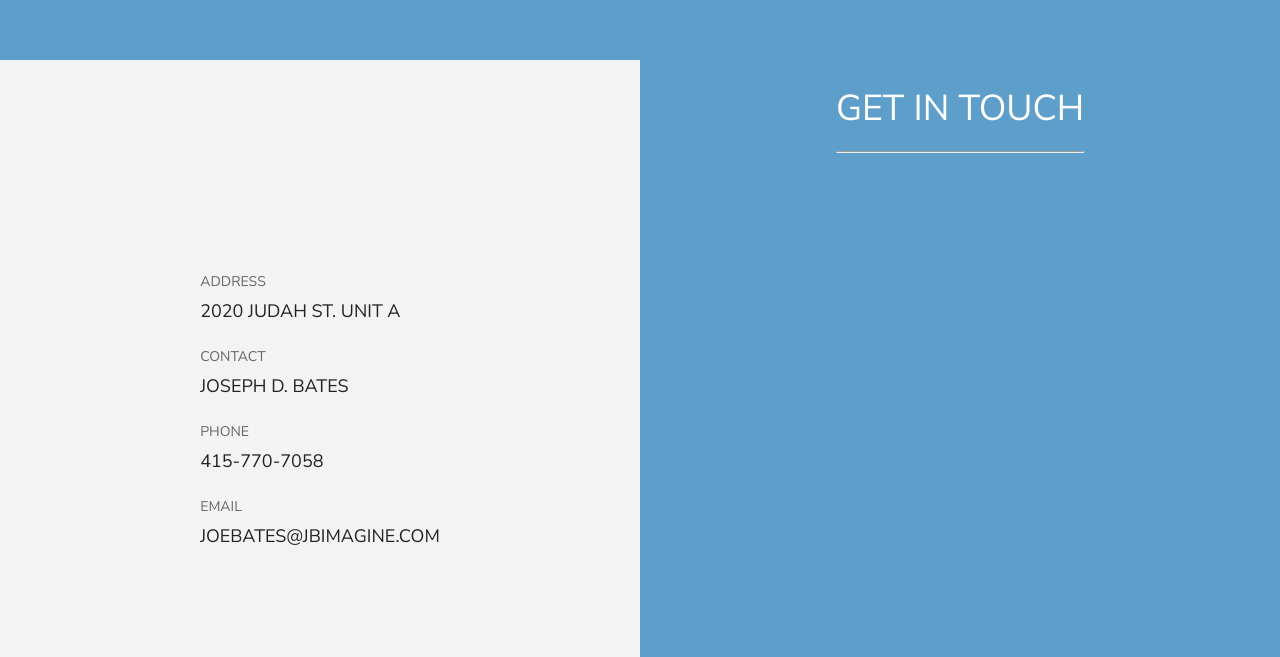
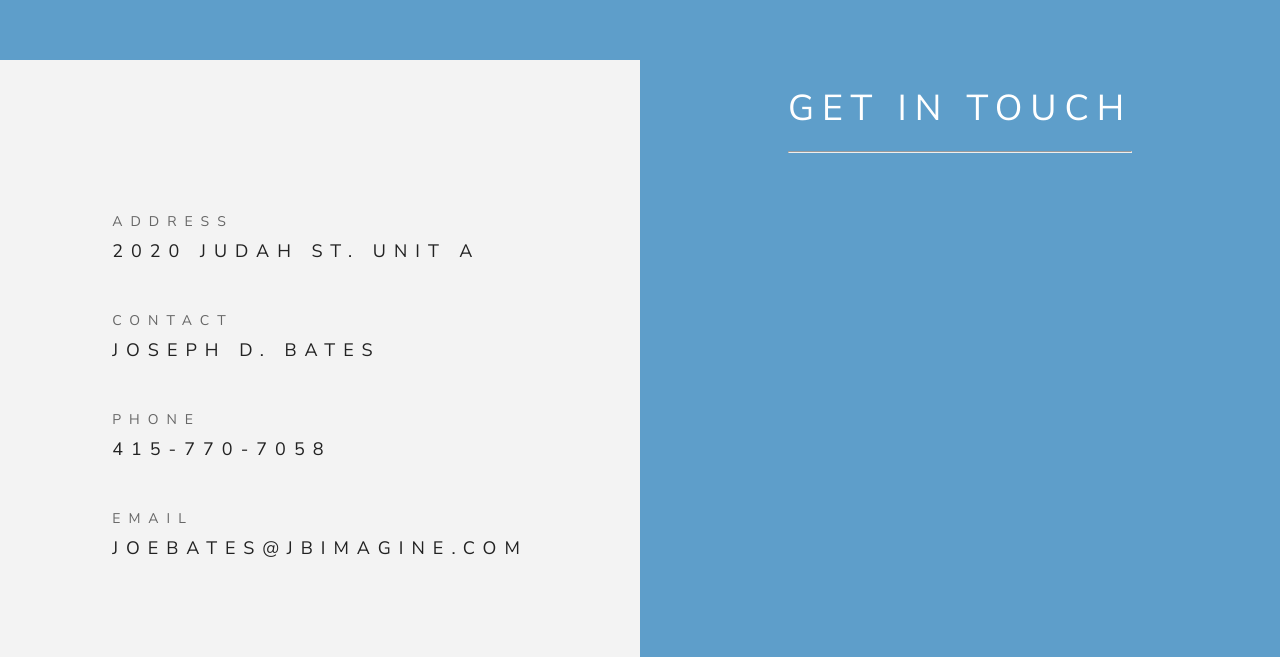
Before and after one commit to jbimagine/coffee-and-code, a React (Create React App) app: page / in a window 1280 px wide. Shown: the part 2140-2797 px from the top of the page. Built offline with nearby package versions, Linux system fonts and the light colour scheme.

Commit message:
Cleanup code

```diff
--- a/src/components/Contact.js
+++ b/src/components/Contact.js
@@ -11,21 +11,62 @@ import {
 
 class Contact extends Component {
 
+    state = {
+        contactItems:
+        [
+            {
+                label: 'Address',
+                key: 'header_main',
+            },
+            {
+                label: '2020 Judah St. Unit A',
+                key: 'header_secondary',
+            },
+            {
+                label: 'Contact',
+                key: 'header_main',
+            },
+            {
+                label: 'Joseph D. Bates',
+                key: 'header_secondary',
+            },
+            {
+                label: 'Phone',
+                key: 'header_main',
+            },
+            {
+                label: '415-770-7058',
+                key: 'header_secondary',
+            },
+            {
+                label: 'Email',
+                key: 'header_main',
+            },
+            {
+                label:'joebates@jbimagine.com',
+                key: 'header_secondary',
+            },
+        ]
+
+    }
+
 
   render() {
+
+    const listOfContactItems =  this.state.contactItems.map(item =>
+
+        item.key === 'header_main'?
+        <ContentHeader title = { item.label } fontSize = '14px' color= '#666' fontWeight = {500} padding= '0 0 8px 0'/>
+        :
+        <ContentHeader title = { item.label } fontSize = '18px' padding ='0 0 48px 0' />
+        )
+
     return (
     <>
     <ContactContainer>
         <ContactInfoContainer>
             <ContactInfoBody>
-                <ContentHeader title = 'Address' fontSize = '14px' color= '#666' fontWeight = {500} padding= '0 0 8px 0'/>
-                <ContentHeader title = '2020 Judah St. Unit A' fontSize = '18px' padding ='0 0 24px 0' />
-                <ContentHeader title = 'Contact' fontSize = '14px' color= '#666' fontWeight = {500} padding= '0 0 8px 0'/>
-                <ContentHeader title = 'Joseph D. Bates' fontSize = '18px' padding ='0 0 24px 0' />
-                <ContentHeader title = 'Phone' fontSize = '14px' color= '#666' fontWeight = {500} padding= '0 0 8px 0'/>
-                <ContentHeader title = '415-770-7058' fontSize = '18px' padding ='0 0 24px 0'/>
-                <ContentHeader title = 'Email' fontSize = '14px' color= '#666' fontWeight = {500} padding= '0 0 8px 0'/>
-                <ContentHeader title = 'joebates@jbimagine.com' fontSize = '18px' />
+                { listOfContactItems }
             </ContactInfoBody>
         </ContactInfoContainer>
         <ContactFormContainer>
--- a/src/styled-components/Gloabal_styles.js
+++ b/src/styled-components/Gloabal_styles.js
@@ -2,14 +2,15 @@
 import React from 'react';
 
 
-export const ContentHeader = ({ color, title, fontSize, underline, fontWeight, textTransform, padding }) => (
+export const ContentHeader = ({ color, title, fontSize, underline, fontWeight, textTransform, padding, letterSpacing }) => (
     <div
        style={{
            color: color,
            textTransform:textTransform?textTransform:'uppercase',
            fontSize:fontSize?fontSize:'36px',
            fontWeight:fontWeight,
-           padding: padding?padding:null
+           padding: padding?padding:null,
+           letterSpacing: letterSpacing?letterSpacing:'8px',
        }}
    >{ title }
    {
```
